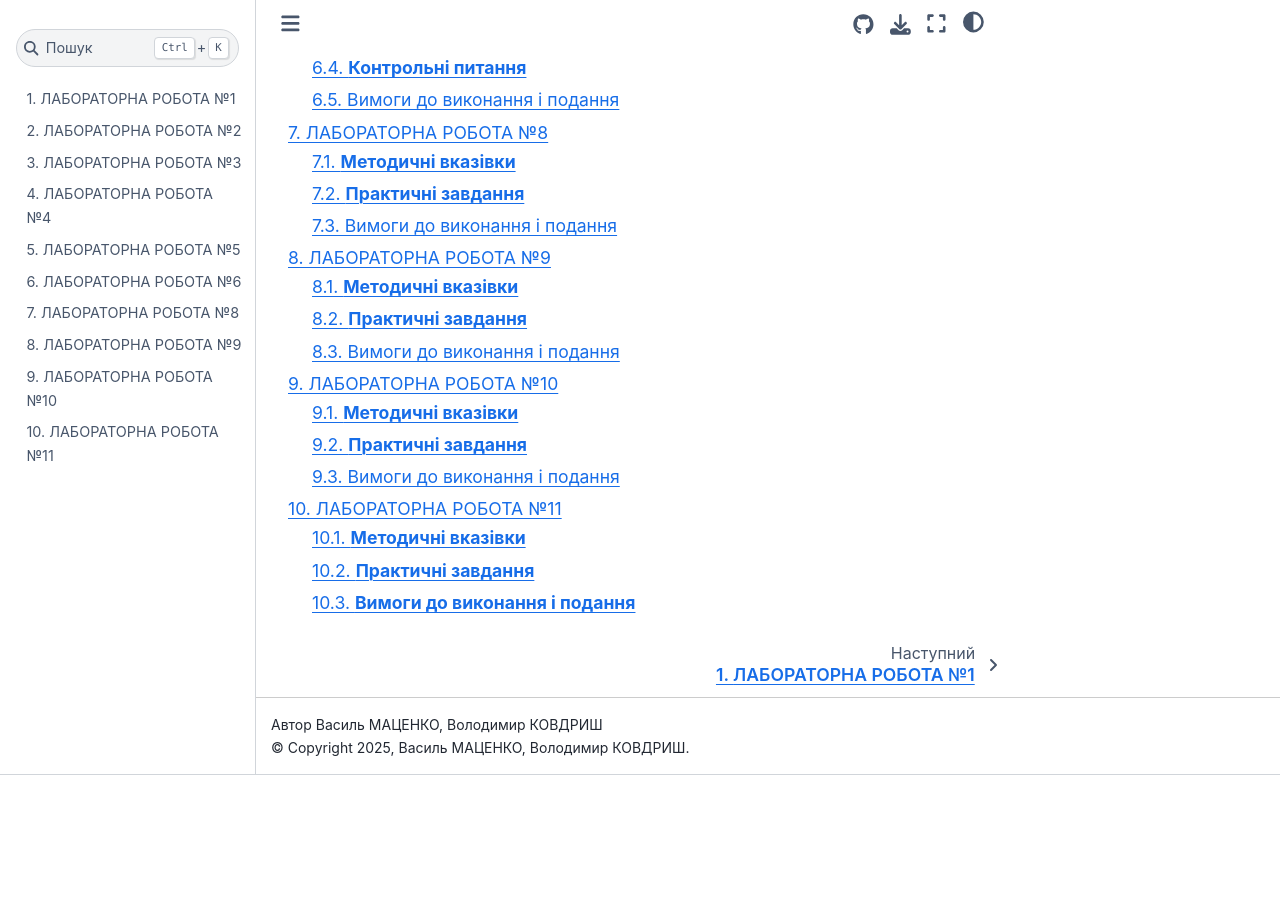
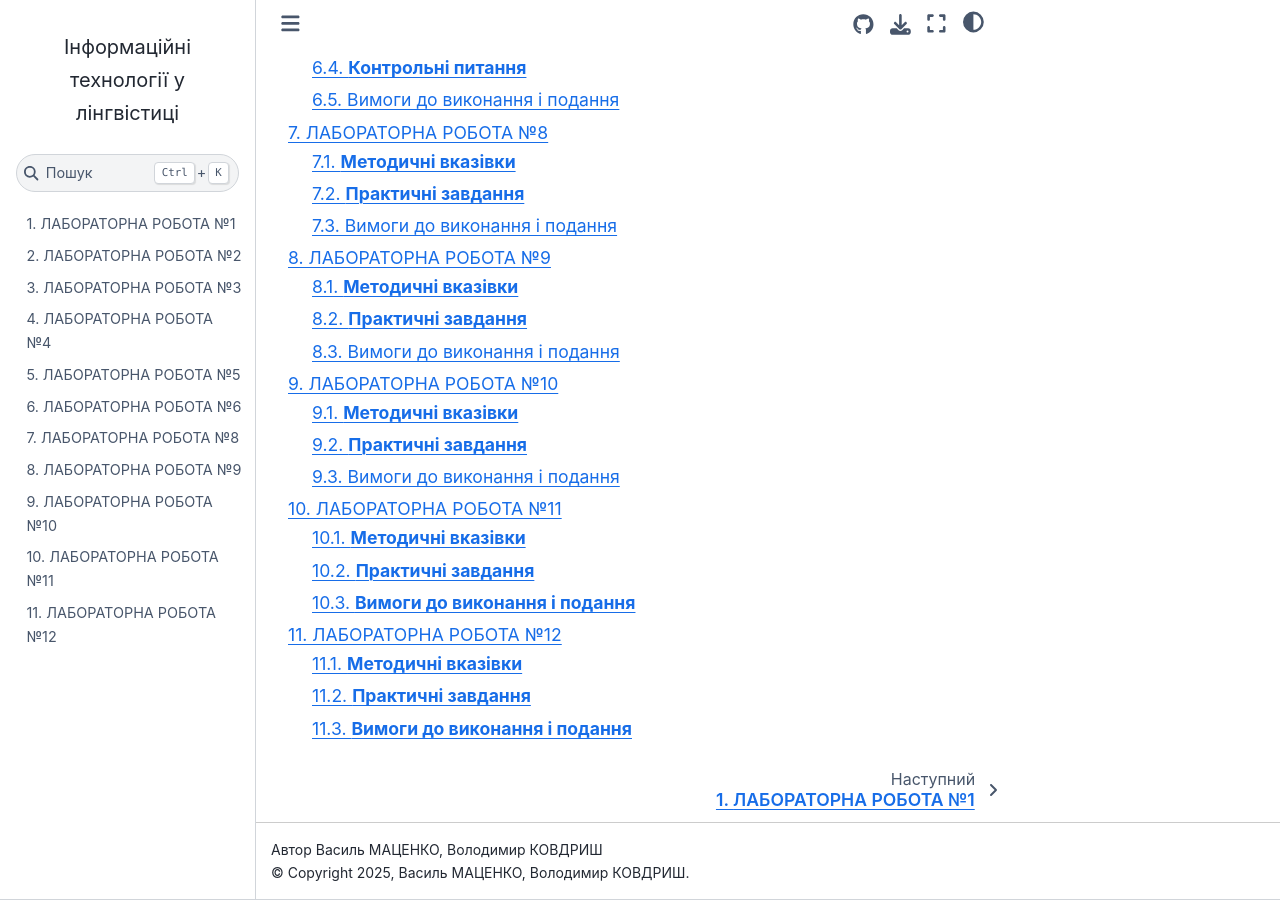
Before and after one commit to Volodymyr-Kovdrysh/ITinLingvo, a Sphinx documentation site: the page built from docs/index.md, in a window 1280 px wide and 900 px high, scrolled down 1093 px. Built offline with Sphinx 7.4.7 and the Sphinx Book theme 1.1.4, drawn with Linux system fonts in a browser that asks for light colours; pages that are not in the unit, such as notebooks, are missing from menus; before the commit the page ends 1868 px from its top, so only the background shows below that; some of the changed lines change nothing that is shown.

Commit message:
Лабораторна робота #12

````diff
--- /dev/null
+++ b/docs/app/laba12.md
@@ -0,0 +1,389 @@
+# ЛАБОРАТОРНА РОБОТА №12
+
+**Візуалізація інформації. Інфографіка**
+
+**План**
+
+1. Поняття візуалізації даних
+2. Інфографіка: сутність, переваги та види
+3. Онлайн-сервіси для створення інфографіки
+4. Сервіс **Piktochart**: інтерфейс та можливості
+5. Створення інфографіки на лінгвістичну або гуманітарну тему
+6. Експорт, публікація та поширення інфографіки
+7. Використання інфографіки в лінгвістиці й освіті
+
+## **Методичні вказівки**
+
+### **Поняття візуалізації даних**
+
+Зі зростанням обсягів інформації (числової, текстової, змішаної) особливо важливо **не лише володіти даними, а й уміти їх показати**. Традиційні таблиці й суцільні фрагменти тексту часто важкі для сприйняття, тоді як візуальні форми подання інформації дають змогу:
+
+* швидко помітити **тенденції й закономірності**;
+* підкреслити **головне**;
+* зробити матеріал більш **доступним і наочним**.
+
+***Візуалізація даних*** – це подання інформації у вигляді графіків, діаграм, карт, схем, образів, піктограм, інфографіки тощо, що полегшує її розуміння, аналіз та інтерпретацію.
+
+У контексті лінгвістики візуалізують:
+
+* **частоти слів і граматичних форм** (стовпчикові діаграми, хмари слів);
+* **структуру тексту** (схеми, таймлайни);
+* **класифікації мовних явищ** (дерева, ментальні карти, інфографіка);
+* **мовні сім’ї, ареали, діалекти** (карти, схеми, картосхеми).
+
+### **Інфографіка: сутність, переваги та види**
+
+***Інфографіка*** – це візуалізація даних, тобто **передача числових, текстових даних і знань мовою графіки**. Це може бути плакат, постер, слайд, довга вертикальна схема або набір блоків, де об’єднано текст, числа, діаграми, іконки, ілюстрації.
+
+Основні риси інфографіки:
+
+* поєднання **тексту** та **зображень** в одному цілому;
+* виділення **ключових фактів, чисел, висновків**;
+* логічна структура, розбита на **блоки**;
+* використання **кольору, розміру, шрифтів** для акцентування уваги.
+
+Переваги інфографіки:
+
+* дає змогу **швидко зрозуміти суть** складного матеріалу;
+* підвищує **запам’ятовуваність** інформації;
+* добре підходить для **презентацій, лекцій, плакатів, соціальних мереж**;
+* дозволяє поєднати **дані + пояснення + ілюстрації** в єдиній композиції.
+
+Основні види інфографіки:
+
+* **Статистична** – акцент на числах, відсотках, порівняннях;
+* **Хронологічна (timeline)** – події в часі;
+* **Порівняльна** – зіставлення двох-трьох об’єктів;
+* **Процесна (step-by-step)** – кроки, алгоритми, інструкції;
+* **Інфографіка-карта** – географічне розташування, ареали;
+* **Структурна** – частини цілого, класи, підкласи тощо.
+
+Обмеження:
+
+* некоректний добір візуальних елементів може **спотворити сприйняття даних**;
+* надлишок декоративних елементів заважає **бачити головне**;
+* інфографіка не замінює **повноцінний текстовий аналіз**, а доповнює його.
+
+### **Онлайн-сервіси для створення інфографіки**
+
+Для створення інфографіки існує багато веб-сервісів:
+
+* [**Canva**](https://www.canva.com) -- універсальний онлайн-редактор із шаблонами для презентацій, постерів, інфографіки, соціальних мереж. Має вбудовані шрифти, іконки, діаграми.
+* [**Visme**](https://www.visme.com) -- орієнтований на бізнес-презентації, інфографіку, звіти, інтерактивні матеріали.
+* [**Creately**](https://creately.com/) – платформа для діаграм, схем, інфографіки та спільної роботи.
+* [**Piktochart**](https://piktochart.com/) – спеціалізований конструктор інфографіки, який буде основним у цій лабораторній роботі.
+
+Більшість сервісів працюють за схемою:
+
+1. Реєстрація або вхід через **Google / Facebook / e-mail**;
+2. Вибір **типу проєкту** (інфографіка, презентація, постер, звіт);
+3. Вибір готового **шаблону** або «порожнього» макета;
+4. Редагування тексту, кольорів, шрифтів, зображень;
+5. **Експорт / завантаження / публікація**.
+
+### **Сервіс Piktochart: інтерфейс та можливості**
+
+**Piktochart** – зручний та нескладний конструктор інфографіки. Він дозволяє створювати:
+
+* **інфографіки** (довгі вертикальні схеми);
+* **презентації**;
+* **плакати, постери**;
+* **звіти** та **прості веб-сторінки**.
+
+Доступні режими:
+
+* **Free (безкоштовний)**;
+* **Pro (платний)**;
+* **Corporate (корпоративний)**.
+
+У рамках лабораторної роботи достатньо **безкоштовного акаунта**.
+
+#### Вхід та створення проєкту
+
+1. Перейдіть на [https://piktochart.com](https://piktochart.com) або [https://magic.piktochart.com](https://magic.piktochart.com).
+2. Зареєструйтесь або увійдіть через **Google / Facebook** (часто Facebook працює стабільніше).
+3. Оберіть, що створюєте: **Infographic / Presentation / Poster / Report**.
+4. Можна взяти **готовий шаблон** або обрати пункт **Create Your Own Infographic** (створити власну інфографіку). Безкоштовний акаунт відкриває обмежену кількість шаблонів (приблизно 5–7), але для навчальних цілей цього досить.
+
+#### Основні розділи інтерфейсу
+
+Ліворуч знаходиться вертикальне меню з основними інструментами для створення інфографіки.
+
+* **AI Tools (AI-інструменти)**
+    Генерація дизайну, автоматичні шаблони, швидке створення макетів за допомогою ШІ.
+    У безкоштовній версії функції обмежені.
+
+
+* **Graphics (Графіка)**
+    Містить елементи, які можна додавати на полотно:
+
+    * фігури, лінії, стрілки
+    * рамки
+    * іконки
+    * декоративні графічні об’єкти
+
+    Це головний розділ для додавання «візуальних цеглинок».
+
+
+* **Text (Текст)**
+
+    Вставка текстових блоків:
+
+    * заголовки
+    * підзаголовки
+    * абзаци
+    * попередньо стилізовані текстові блоки
+
+    При виборі тексту з’являється панель форматування (шрифт, розмір, колір).
+
+
+
+* **Design Components (Компоненти дизайну)**
+
+    Готові набори елементів:
+
+    * блоки оформлення
+    * комбіновані елементи (іконки + текст)
+    * стилізовані секції
+    * елементи інтерфейсу
+
+    Це допомагає швидко створити гармонійний стиль.
+
+
+
+* **Colors (Палітра / Кольори)**
+
+    Тут можна вибрати:
+
+    * готові палітри
+    * фірмові кольори
+    * автоматичне узгодження кольорів
+
+    Змінює кольорову схему всього дизайну.
+
+
+* **Charts (Діаграми)**
+
+    Можливість додати:
+
+    * стовпчикові діаграми
+    * кругові
+    * лінійні
+    * таблиці-схеми
+    * візуалізації даних
+
+    Дані вводяться вручну або імпортуються з CSV.
+
+
+* **Maps (Карти)**
+
+    Додати карту із доступних:
+
+    * світу
+    * континентів
+    * окремих країн
+
+    Можна позначати області та додавати підписи.
+
+
+
+* **My Uploads (Мої завантаження)**
+
+    Завантаження своїх:
+
+    * фото
+    * логотипів
+    * скріншотів
+    * ілюстрацій
+
+    Усі файли зберігаються в особистій бібліотеці.
+
+
+* **More (Більше інструментів)**
+
+    Містить:
+
+    * **Videos** – вставка відео з YouTube або Vimeo
+    * **Tables** – вставка таблиць (2×3, 3×3, 4×4, 5×5)
+    * інші додаткові інструменти, які не входять до основних категорій
+
+
+
+
+
+
+
+
+
+
+### **Створення інфографіки на лінгвістичну або гуманітарну тему**
+
+Для прикладної лінгвістики й мовознавства особливо корисні такі теми інфографіки:
+
+* **Мовні сім’ї світу / Європи**;
+* **Частоти частин мови в тексті**;
+* **Життєвий шлях мовознавця** (timeline);
+* **Етапи розвитку певної мови**;
+* **Типологія перекладацьких стратегій**;
+* **Структура корпусу текстів / словника**.
+
+Типова послідовність роботи:
+
+1. Вибрати **тему** (наприклад, «Мовні сім’ї Європи»).
+2. Підібрати **дані** (таблиця, список фактів, хронологія подій, статистика).
+3. Розподілити матеріал на **логічні блоки** (вступ, класифікація, приклади, висновки).
+4. У Piktochart:
+
+   * створити **фон** (Background);
+   * додати **заголовок** (Text);
+   * вставити **іконки, діаграми, карти** (Graphics, Tools);
+   * розмістити текстові пояснення **короткими блоками**, а не суцільними абзацами.
+
+Добра інфографіка має:
+
+* мінімум «зайвого» тексту;
+* чіткі підписи до діаграм;
+* виразні **кольорові акценти**;
+* логічний порядок блоків згори донизу.
+
+### **Експорт, публікація та поширення інфографіки**
+
+Після завершення роботи можна:
+
+* **Save** – зберегти проєкт у Piktochart (доступний для подальшого редагування).
+* **Preview** – переглянути результат.
+* **Download** – завантажити у форматі **PNG / PDF** (у безкоштовній версії – з обмеженнями у кількостьі завантажень).
+* **Share** – поділитись посиланням (публічний або приватний доступ).
+
+Часто зручно:
+
+* завантажити **зображення** інфографіки для вставки у звіт;
+* згенерувати **URL-посилання** на онлайн-версію і вмонтувати у свій сайт;
+* створити **QR-код**, який веде на цю інфографіку (для презентацій, роздаткових матеріалів, звіту).
+
+### **Інфографіка в лінгвістиці**
+
+Інфографіка все активніше застосовується:
+
+* у **навчанні іноземних мов** (наочні схеми часів, видів речень, частин мови);
+* у **перекладознавстві** (класифікації видів перекладу, приклади трансформацій);
+* у **корпусній лінгвістиці** (показ частот, розподілу жанрів, авторів, стилів);
+* у **соціолінгвістиці** (карти діалектів, статистика мовної поведінки);
+* у **лексикографії** (структура словників, типологія словникових статей).
+
+Перевага інфографіки в лінгвістиці – можливість:
+
+* швидко **пояснити структуру** мовного явища;
+* **зіставити** кількісні показники (частоти, відсотки, розподіли);
+* залучити студентів до **проєктної діяльності** (створення власних інфографік за результатами аналізу текстів).
+
+## **Практичні завдання**
+
+1. Обрати **тему інфографіки**, пов’язану з мовознавством або гуманітарними науками. Приклади тем:
+
+   * «Мовні сім’ї Європи / світу»;
+   * «Частини мови англійської / української мови»;
+   * «Види перекладацьких трансформацій»;
+   * «Життєвий шлях відомого мовознавця»;
+   * «Типи словників (тлумачні, перекладні, частотні, корпусні тощо)».
+2. Підібрати **джерело даних** (стаття, розділ підручника, фрагмент наукової роботи, статистика, таблиця). Обсяг тексту – орієнтовно 1–2 сторінки, або компактна таблиця / список фактів.
+3. Підготувати **короткий конспект** для інфографіки:
+
+   * 4–6 основних блоків (розділів);
+   * для кожного блока – кілька ключових тез або числових показників.
+4. За потреби створити **таблицю даних** (у Google Sheets / Excel / LibreOffice Calc), якщо планується використання діаграм (частоти, відсотки, порівняння).
+5. Зареєструватися або увійти до **Piktochart** (через Google / Facebook / e-mail).
+6. Створити новий проєкт типу **Infographic / Poster / Presentation** (на вибір, але бажано Infographic або Poster).
+7. Вибрати:
+
+   * або **готовий шаблон**, який підходить до вашої теми;
+   * або **порожній макет** (*Create Your Own Infographic*).
+8. Налаштувати **фон** (Background):
+
+   * обрати колір чи текстуру, що відповідають темі;
+   * уникати занадто яскравих фонових зображень, які заважають читати текст.
+9. Додати **заголовок інфографіки** та, за потреби, підзаголовок (назва теми, джерело даних, автор).
+10. Розбити макет на **блоки** (секції), що відповідають структурі теми. У кожному блоці:
+
+    * розмістити короткі текстові фрагменти (ключові слова, визначення, тези);
+    * додати **ікони, фігури, лінії** (Graphics) для візуального оформлення.
+11. Якщо тема містить статистику, створити **1–2 діаграми** (Tools → Charts):
+
+    * внести дані вручну або імпортувати з таблиці;
+    * налаштувати підписи осей, легенду, кольори;
+    * додати короткий текстовий коментар (що показує діаграма).
+12. Якщо тема має географічний аспект (мовні ареали, регіони, країни), використати **карту** (Map), позначити на ній потрібні країни / регіони, додати підписи.
+13. Уважно перевірити **мову та орфографію**:
+
+    * в українському тексті – відсутність «суржику», помилок у термінах;
+    * коректність латинської транслітерації (якщо використовується).
+14. Завершити композицію:
+
+    * вирівняти елементи;
+    * забезпечити достатні відступи;
+    * уникнути «накладання» тексту на зображення;
+    * забезпечити, щоб головні блоки були добре помітні.
+15. Зберегти проєкт (**Save**), переглянути (**Preview**), за потреби – відредагувати.
+16. Завантажити інфографіку у форматі **PNG / JPG / PDF** (дозволений у вашому акаунті формат).
+17. За можливості опублікувати інфографіку онлайн (через **Share**) і отримати **URL-посилання** на неї.
+18. Створити **QR-код**, який веде:
+
+    * або на опубліковану інфографіку;
+    * або на папку / сторінку, де збережено інфографіку (Google Drive, Google Sites, Tilda тощо).
+
+    Зберегти QR-код як зображення.
+19. Оформити **короткий текстовий коментар** (1–2 абзаци), у якому:
+
+    * пояснити, які дані використано;
+    * які висновки можна зробити з інфографіки;
+    * чому саме такий формат подання (діаграми, іконки, блоки) є доречним.
+20. Зібрати всі матеріали у звіт:
+
+    * скріншоти окремих етапів роботи (інтерфейс Piktochart, редагування діаграм, карти тощо);
+    * фінальне зображення інфографіки;
+    * QR-код;
+    * текстовий коментар та висновки.
+
+
+***Контрольні питання***
+
+1. Що таке візуалізація даних? Які її цілі в лінгвістиці й гуманітарних науках?
+2. Дайте визначення **інфографіки**. Чим вона відрізняється від звичайної діаграми чи таблиці?
+3. Назвіть основні види інфографіки (статистична, хронологічна, процесна тощо) та наведіть приклади для кожного виду.
+4. Які переваги має інфографіка порівняно з «суцільним текстом»?
+5. Які можливі обмеження та недоліки використання інфографіки в наукових текстах?
+6. Які онлайн-сервіси для створення інфографіки ви знаєте? Чим вони відрізняються між собою?
+7. Які можливості надає сервіс **Piktochart** для створення інфографіки?
+8. Які основні розділи інтерфейсу Piktochart та для чого вони призначені?
+9. Які вимоги слід враховувати при оформленні фону й кольорової гами інфографіки?
+10. Чому небажано перевантажувати інфографіку текстом або декоративними елементами?
+11. Як у Piktochart додати й налаштувати діаграму? Які типи діаграм є найбільш зручними для лінгвістичних даних?
+12. Як можна використати карти (Maps) в інфографіці на лінгвістичну тему? Наведіть приклад.
+13. У чому специфіка роботи з шрифтами в інфографіці (розмір, тип, читабельність, підтримка кирилиці)?
+14. Чому важливо чітко продумати структуру блоків інфографіки перед її створенням?
+15. Як інфографіка може бути використана в навчанні іноземних мов (наведіть 2–3 приклади)?
+16. Як інфографіка може відобразити результати лінгвістичного дослідження (частоти, порівняння, класифікації)?
+17. Що таке **QR-код** і як його можна використати для поширення інфографіки чи доступу до додаткових матеріалів?
+18. Які кроки необхідно виконати, щоб створити інфографіку в Piktochart і вставити її у звіт?
+19. Які вимоги до якості зображень (роздільна здатність, формат) слід враховувати при підготовці документа (.docx / .pdf) із вбудованою інфографікою?
+20. Чи може інфографіка повністю замінити текстовий опис і науковий аналіз? Чому так / чому ні?
+
+## **Вимоги до виконання і подання**
+
+1. Виконати **практичні завдання 1–20**. Для ключових етапів (створення макета, діаграм, карт, експорту, QR-коду) зробити **скріншоти** або зберегти відповідні зображення.
+2. Дати **письмові відповіді** на контрольні питання (1–20) у кінці звіту.
+3. Оформити все у вигляді **одного документа (.docx або .pdf)**, який містить:
+
+   * титульну сторінку (дисципліна, тема лабораторної, ПІБ, група, дата);
+   * короткий опис обраної теми й джерела даних;
+   * зображення створеної інфографіки (з підписом і коротким поясненням);
+   * зображення QR-коду (з підписом, куди він веде);
+   * скріншоти основних етапів роботи (за можливості);
+   * результати практичних завдань (коментарі, міні-аналіз);
+   * відповіді на контрольні питання;
+   * загальні **висновки** (1–2 абзаци) про роль інфографіки в лінгвістиці та навчальному процесі.
+4. Подати звіт у **Google Classroom** до встановленого дедлайну.
+5. **Схема імені файлу:**
+   `<група>_<ПрізвищеІм’я>_ЛР12.pdf`
+
+   * Приклад: `143_ПетренкоІван_ЛР12.pdf`*
--- a/docs/index.md
+++ b/docs/index.md
@@ -15,4 +15,5 @@
 app/laba9
 app/laba10
 app/laba11
+app/laba12
 ```
````
